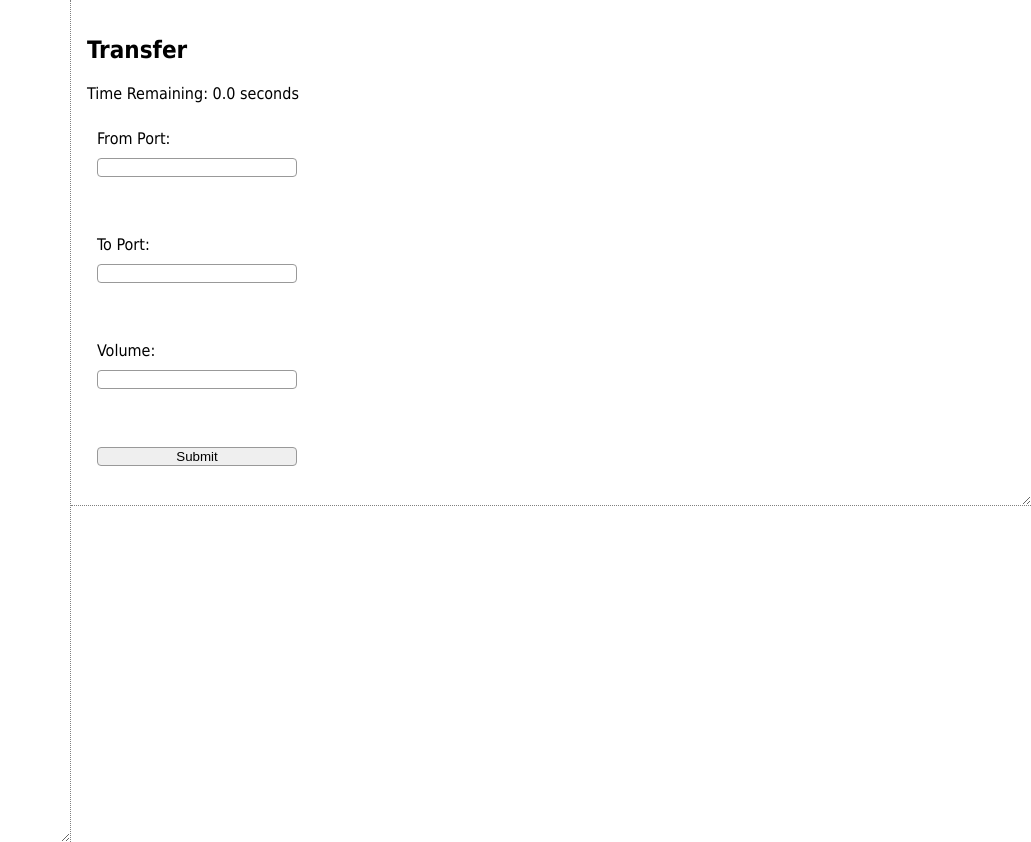
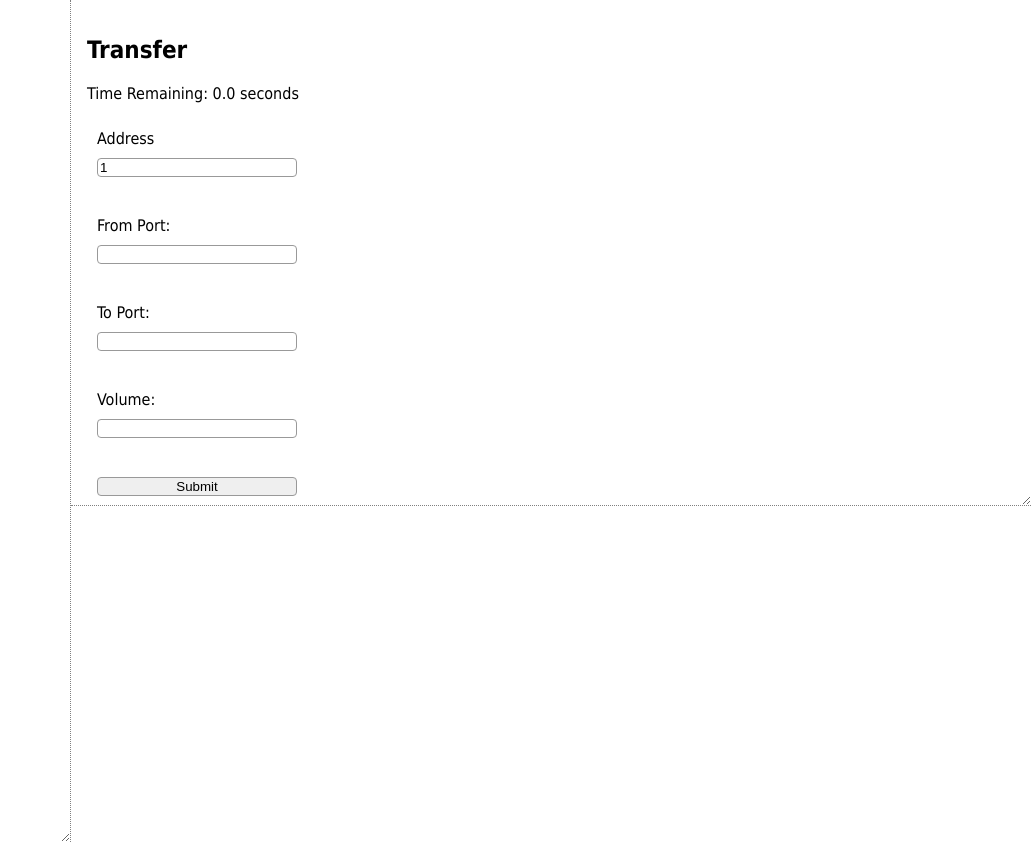
Before and after one commit to armobob74/pman, a Flask app: template PMAN_Server_Flask/website/templates/aurora-pump/transfer.html in a window 1280 px wide. Shown: the whole page, without its empty margins (249-1280 px from the left). Run offline with Flask 3, Linux system fonts and the light colour scheme; the template is opened without the code that fills it, so the values that code supplies are empty; parts of the project's set-up code (start-up, migrations or seed data) failed here and were passed over.

Commit message:
front end now gives option to change address

```diff
--- a/PMAN_Server_Flask/website/templates/aurora-pump/transfer.html
+++ b/PMAN_Server_Flask/website/templates/aurora-pump/transfer.html
@@ -3,13 +3,16 @@
 <div id="timer-holder"> <span>Time Remaining:</span> <span id="timer">0.0</span> <span>seconds</span></div>
 <div id="progress-bar"> </div>
 <form id="transferForm">
+  <label for="address">Address</label>
+  <input type="text" id="address" name="address" value="1"><br>
   <label for="from_port">From Port:</label>
-  <input type="text" id="from_port" name="from_port"><br><br>
+  <input type="text" id="from_port" name="from_port"><br>
   <label for="to_port">To Port:</label>
-  <input type="text" id="to_port" name="to_port"><br><br>
+  <input type="text" id="to_port" name="to_port"><br>
   <label for="volume">Volume:</label>
-  <input type="text" id="volume" name="volume"><br><br>
+  <input type="text" id="volume" name="volume"><br>
   <input type="submit" value="Submit">
+
 </form>
 {% endblock %} {% block scripts %}
 <script>
@@ -17,10 +20,16 @@
 		const from_port = document.getElementById("from_port").value;
 		const to_port = document.getElementById("to_port").value;
 		const volume = document.getElementById("volume").value;
+		const address = document.getElementById("address").value;
 		if (from_port && to_port && volume) {
 			 let ret = await fetchPOST(
 				'/pman/aurora-pump/estimate-transfer-time',
-				{'args':[from_port,to_port,volume]}
+				{
+					'args':[from_port,to_port,volume],
+					'kwargs':{
+						'address':address,
+					}
+				}
 			)
 			return JSON.parse(ret)['message']
 		}
@@ -57,8 +66,13 @@
     const volume = document.getElementById("volume").value;
     await apTransfer([from_port, to_port, volume]);
   });
-  async function apTransfer(args){
-    const response = await fetchPOST("/pman/aurora-pump/transfer", { args: args });
+	async function apTransfer(args){
+    const response = await fetchPOST("/pman/aurora-pump/transfer", {
+	    args: args,
+	    kwargs:{
+		    "address":document.getElementById('address').value
+	    }
+    });
     display(response);
     waitForEnd();
   }
```
